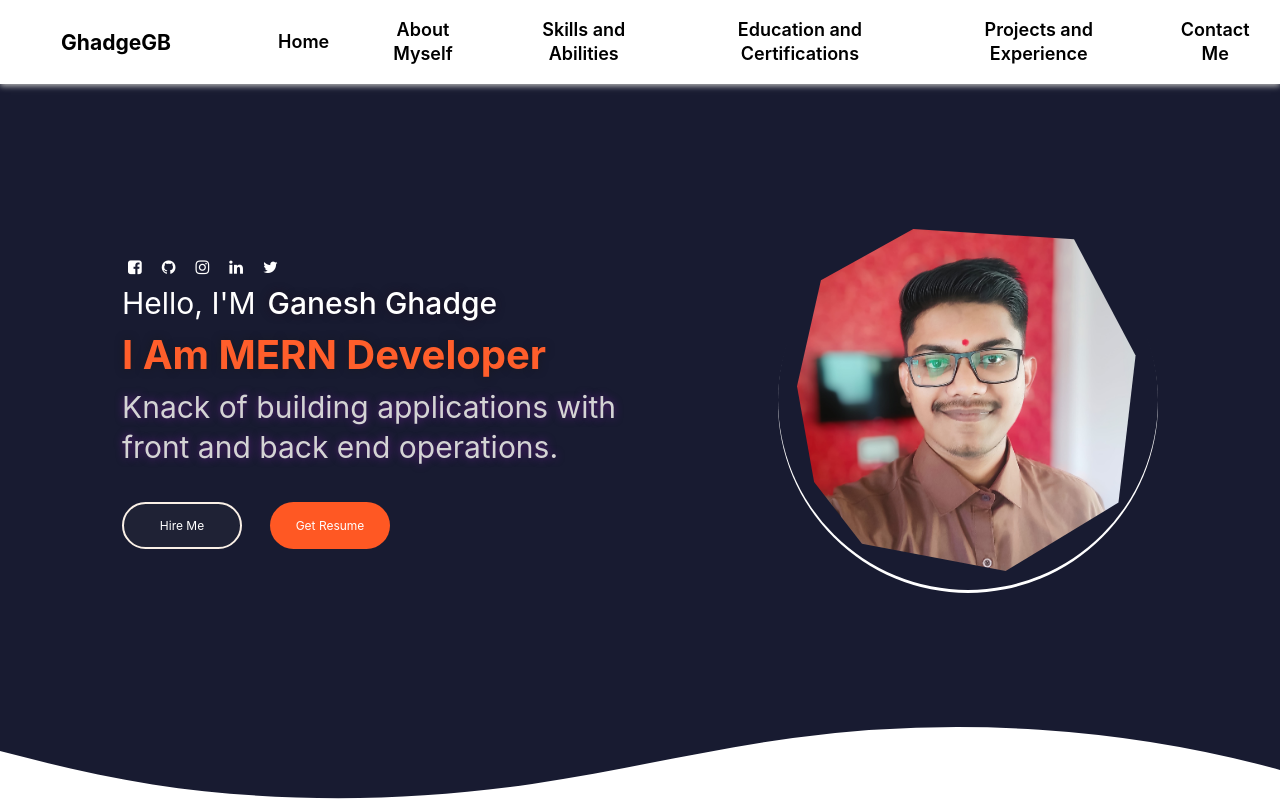
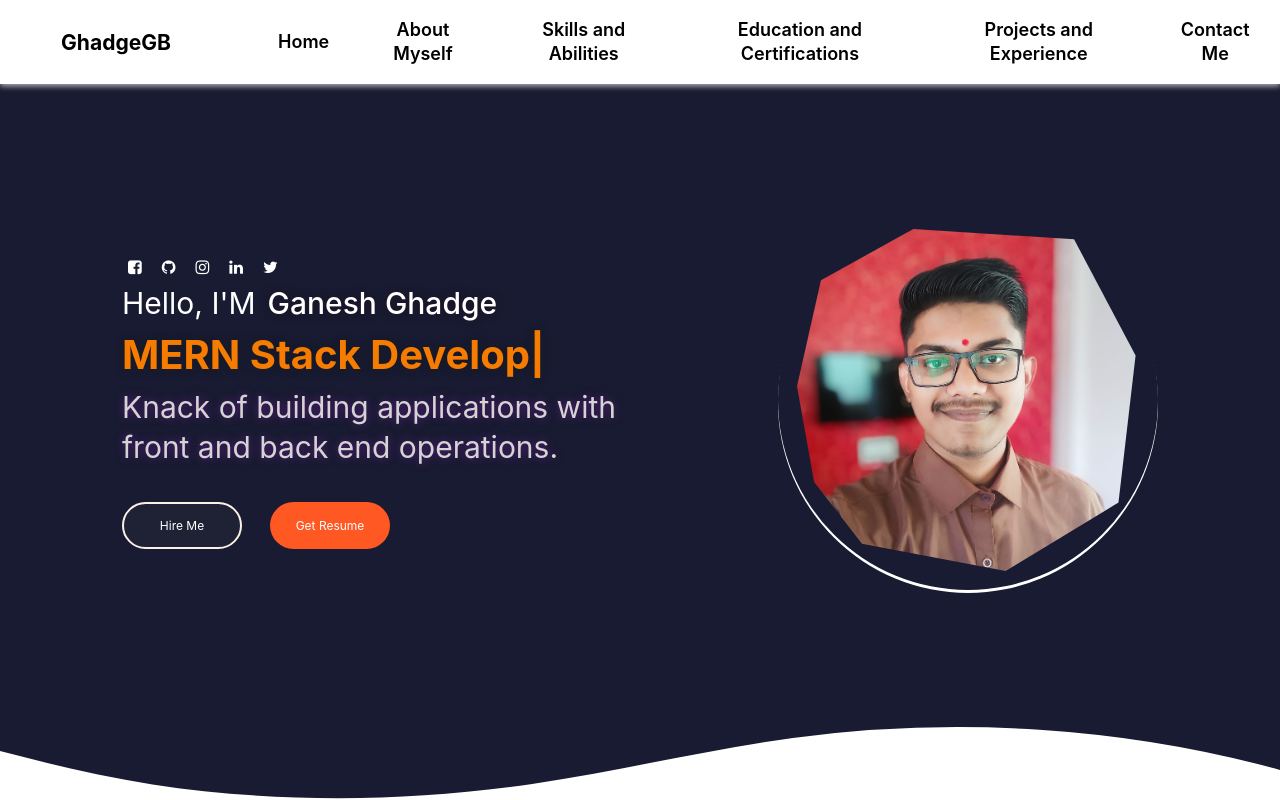
Before and after one commit to goldenhouse0601/luckyboss-portfolio-, a React (Create React App) app: page / in a window 1280 px wide. Shown: the top 800 px of the page. Built offline with nearby package versions, Linux system fonts and the light colour scheme.

Commit message:
change #335

```diff
--- a/package.json
+++ b/package.json
@@ -28,6 +28,7 @@
     "react-scripts": "5.0.1",
     "react-svg-blob": "^0.3.1",
     "react-toastify": "^9.1.1",
+    "react-typed": "^1.2.0",
     "web-vitals": "^2.1.4"
   },
   "scripts": {
--- a/src/pages/Frontpage.css
+++ b/src/pages/Frontpage.css
@@ -31,7 +31,6 @@
 
 .highlighted-btn {
   color: var(--white);
-
   font-size: 12px;
   background-color: #ff5823;
 }
@@ -85,7 +84,7 @@
   font-size: 40px;
   line-height: 40px;
   margin: 0 0 12px 0;
-  color: #ff5e2b;
+  color: #f57c00;
   text-shadow: 0 0 9px #1818188f;
 }
 .primary-text {
--- a/src/pages/Frontpage.jsx
+++ b/src/pages/Frontpage.jsx
@@ -1,7 +1,9 @@
 import React from "react";
 import SocialMediaLinks from "./components/SocialMediaLinks";
+import SvgBackground from "./components/SvgBackground";
 import "./Frontpage.css";
-import SvgBackground from "./components/SvgBackground";
+import Typed from "react-typed";
+
 function Frontpage() {
   return (
     <>
@@ -20,7 +22,19 @@ function Frontpage() {
             </div>
             <div className="profile-details-role">
               <span className="primary-text">
-                <h1>I Am MERN Developer</h1>
+                <h1>
+                  <Typed
+                    strings={[
+                      "MERN Stack Developer",
+                      "Commpetitive Programmer",
+                      "I'm Into Web-Designing",
+                      "I ❤️ Web-Development",
+                    ]}
+                    typeSpeed={180}
+                    backSpeed={180}
+                    loop
+                  ></Typed>
+                </h1>
                 <span className="profile-role-tagline">
                   Knack of building applications with front and back end
                   operations.
@@ -37,7 +51,6 @@ function Frontpage() {
             </div>
           </div>
           <div className="profile-picture">
-            {/* <SvgImg /> */}
             <div className="profile-picture-background"></div>
           </div>
         </div>
```
Also changed, not shown: 1 other file (tests, documents, lock files or other folders).
